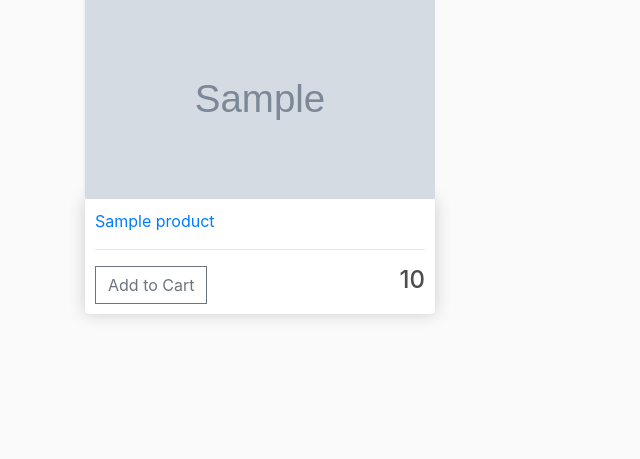
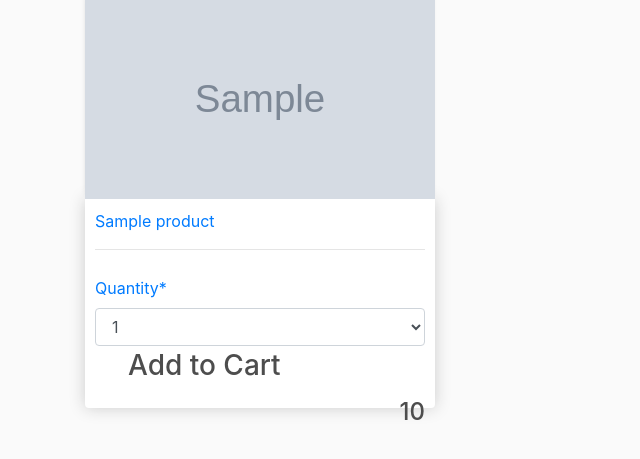
Before and after one commit to philipyap/p4-Yi-Cha, a Django app: page / in a window 1280 px wide. Shown: the part 68-527 px from the top of the page, without its empty margins (0-640 px from the left). Run offline with Django 3.2, Linux system fonts and the light colour scheme; tables that the repository leaves empty hold one stand-in row (values such as "Sample post"); grey boxes marked "Sample" are stand-in pictures; some libraries are stand-ins or nearby versions.

Commit message:
[cart,models]Fix Product Models get_absolute, Add crispy form to cart, Solve quantity update issue in add to cart page

```diff
--- a/main_app/cart.py
+++ b/main_app/cart.py
@@ -16,7 +16,7 @@ class Cart(object):
     def add(self, product, quantity=1, update_quantity=False):
         product_id = str(product.id)
         if product_id not in self.cart:
-            self.cart[product_id] = {'quantity':0, 'price':str(product_id.price)}
+            self.cart[product_id] = {'quantity':0, 'price':str(product.price)}
         if update_quantity:
             self.cart[product_id]['quantity'] = quantity
         else:
@@ -44,7 +44,7 @@ class Cart(object):
         for item in cart.values():
             item['price']=Decimal(item['price'])
             item['total_price']=item['price'] * item['quantity']
-        yield item
+            yield item
 
     def __len__(self):
         return sum(item['quantity'] for item in self.cart.values())
--- a/main_app/models.py
+++ b/main_app/models.py
@@ -34,7 +34,7 @@ class Product(models.Model):
         return self.name
 
     def get_absolute_url(self):
-        return reverse('main_app:cart', args=[self.slug])
+        return reverse('cart_detail')
 
 class OrderItem(models.Model):
     user = models.ForeignKey(User, on_delete=models.CASCADE)
--- a/main_app/templates/home.html
+++ b/main_app/templates/home.html
@@ -1,5 +1,6 @@
 {% extends 'main.html' %}
 {% load static %}
+{% load crispy_forms_tags %}
 {% block content %}
   <div class="row">
     {% for product in products %}
@@ -8,7 +9,18 @@
       <div class="box-element product">
         <a href="{% url 'product_details' product.id %} "h6>{{ product.name }}</h6>
         <hr>
-        <a class="btn btn-outline-secondary add-btn" href="#">Add to Cart</a>
+        <!-- <a class="btn btn-outline-secondary add-btn" href="#">Add to Cart</a> -->
+
+      <form action="{% url 'cart_add' product.id %}" method="post">
+          <div class="s_product_text">
+            <div class="card_area"style="margin-top: 8%; ">
+                {{ cart_product_form|crispy }}
+                {% csrf_token %}
+                <button class="btn btn-ordinary" style="margin-left: 20px; margin-top: -20px;" input type="submit"><h3>Add to Cart</h3></button>
+            </div>
+
+        </form>
+
         <h4 style="display: inline-block;float: right">{{ product.price }}</h4>
       </div>
     </div>
--- a/main_app/templates/main.html
+++ b/main_app/templates/main.html
@@ -8,7 +8,7 @@
     <title>YiCha</title>
 
     <link rel="stylesheet" href="https://stackpath.bootstrapcdn.com/bootstrap/4.5.2/css/bootstrap.min.css" integrity="sha384-JcKb8q3iqJ61gNV9KGb8thSsNjpSL0n8PARn9HuZOnIxN0hoP+VmmDGMN5t9UJ0Z" crossorigin="anonymous">
-
+    <link rel="stylesheet" href="https://stackpath.bootstrapcdn.com/font-awesome/4.7.0/css/font-awesome.min.css" />
     <link rel="stylesheet" type="text/css" href="{% static 'style.css'%}">
 
 </head>
--- a/main_app/urls.py
+++ b/main_app/urls.py
@@ -11,4 +11,8 @@ urlpatterns = [
     path('logout/', views.logout_view, name='logout'),
     path('signup/', views.signup, name='signup'),
     path('user/<username>/', views.profile, name='profile'),
+    path('cart', views.cart_detail, name='cart_detail'),
+    path('cart/add/<int:product_id>/', views.cart_add, name='cart_add'),
+    path('cart/remove/<int:product_id>/', views.cart_remove, name='cart_remove'),
+
 ]
--- a/main_app/views.py
+++ b/main_app/views.py
@@ -15,7 +15,8 @@ from .cart import Cart, CartAddProductForm
 def product_list(request):
     categories = Category.objects.all()
     products = Product.objects.filter()
-    return render(request, 'home.html', {'categories':categories,'products': products})
+    cart_product_form = CartAddProductForm()
+    return render(request, 'home.html', {'categories':categories,'products': products, 'cart_product_form': cart_product_form})
 
 def product_details(request, product_id):
   # Calls get() on a given model manager, but it raises Http404 instead of the model’s DoesNotExist exception
@@ -27,6 +28,8 @@ def product_details(request, product_id):
 ##### CART #####
 def cart_detail(request):
   cart = Cart(request)
+  for item in cart:
+      item['update_quantity_form'] = CartAddProductForm(initial={'quantity': item['quantity'], 'update': True})
   return render(request, 'cart.html', {'cart': cart})
 
 def cart_add(request, product_id):
@@ -36,14 +39,14 @@ def cart_add(request, product_id):
   if form.is_valid():
       cd = form.cleaned_data
       cart.add(product=product,quantity=cd['quantity'],update_quantity=cd['update'])
-  return redirect('cart:cart_detail')
+  return redirect('cart_detail')
 
 
 def cart_remove(request, product_id):
     cart = Cart(request)
     product = get_object_or_404(Product, id=product_id)
     cart.remove(product)
-    return redirect('cart:cart_detail')
+    return redirect('cart_detail')
 
 
 ##### LOGIN VIEW
--- a/yicha/settings.py
+++ b/yicha/settings.py
@@ -38,6 +38,7 @@ INSTALLED_APPS = [
     'django.contrib.sessions',
     'django.contrib.messages',
     'django.contrib.staticfiles',
+    'crispy_forms',
 ]
 
 MIDDLEWARE = [
@@ -121,3 +122,5 @@ USE_TZ = True
 STATIC_URL = '/static/'
 
 CART_SESSION_ID = 'cart'
+
+CRISPY_TEMPLATE_PACK = 'bootstrap4'
```
Also changed, not shown: main_app/templates/cart.html (+6 -6 lines).
